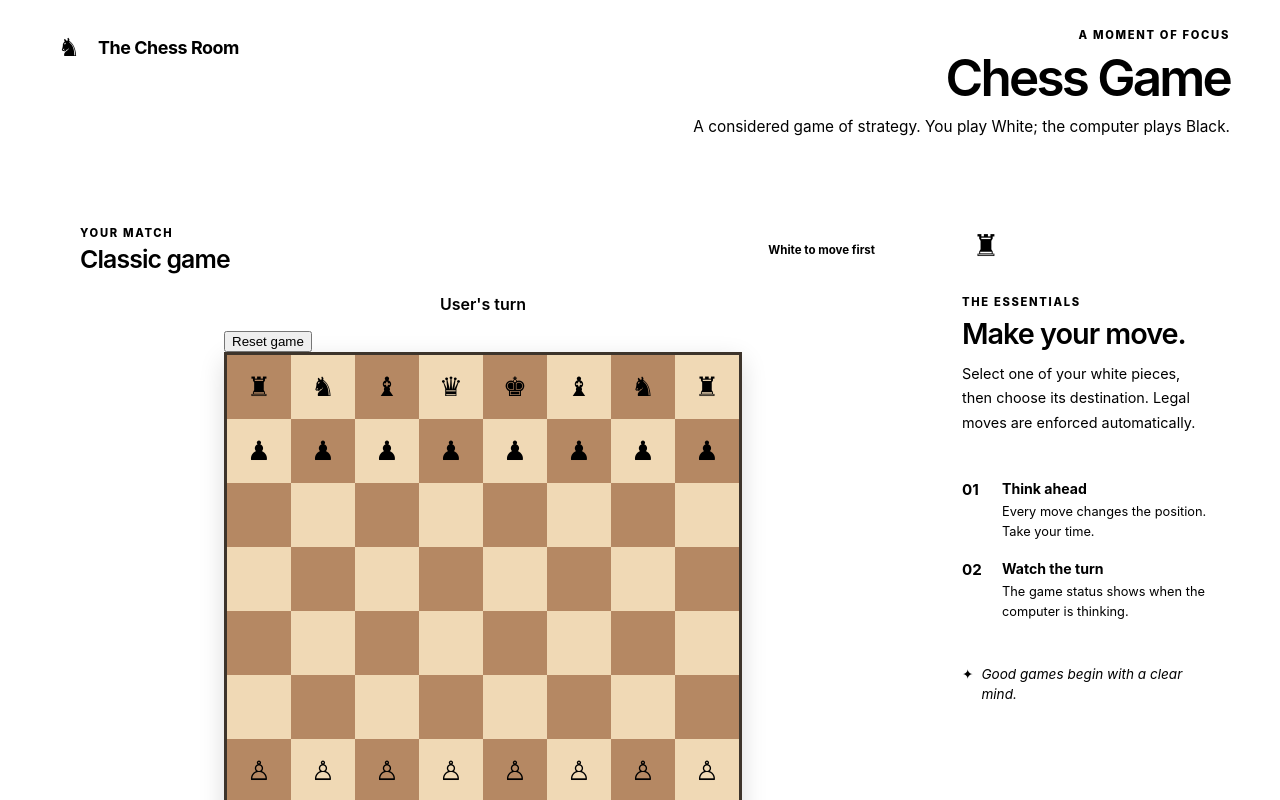
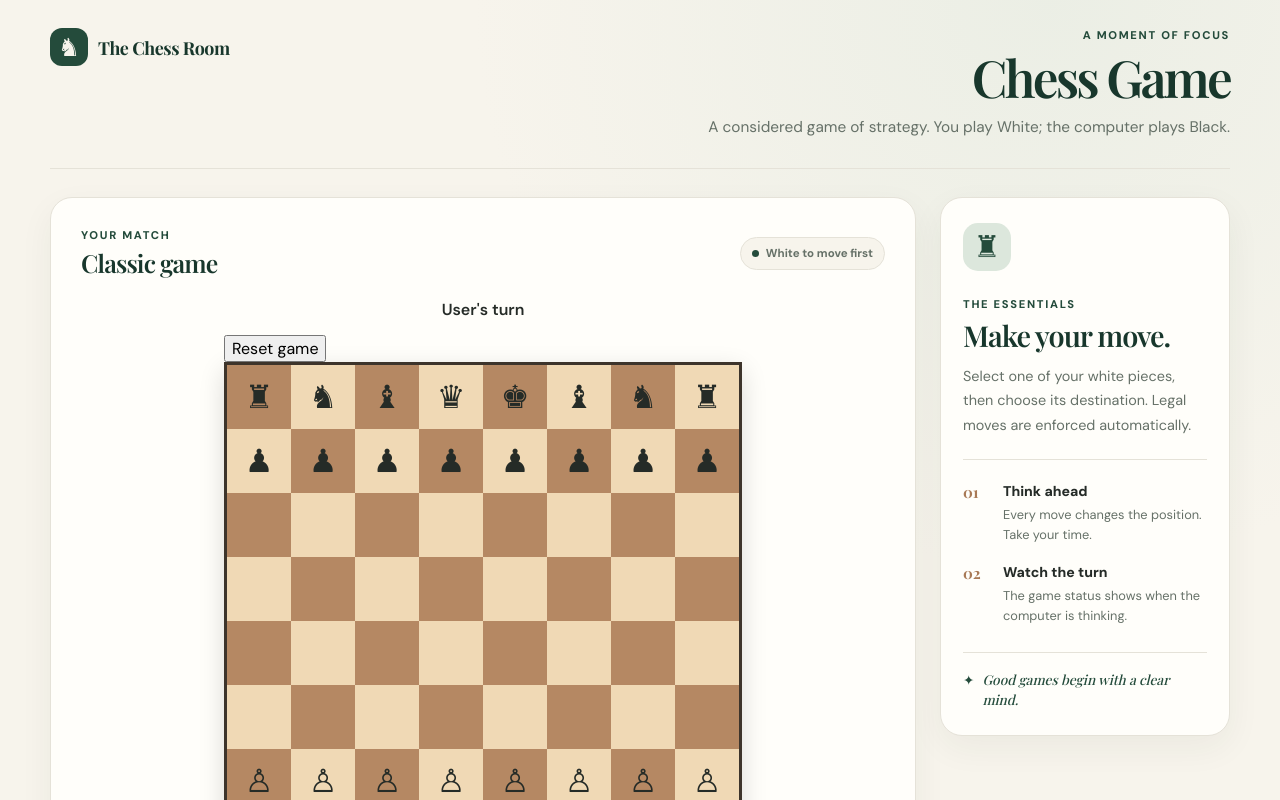
Before and after one commit to Pariram140/Chess-game, a React (Create React App) app: page / in a window 1280 px wide. Shown: the top 800 px of the page. Built offline with nearby package versions, Linux system fonts and the light colour scheme.

Commit message:
style(ui): define refined classic design tokens

```diff
--- a/src/index.css
+++ b/src/index.css
@@ -1,13 +1,5 @@
-body {
-  margin: 0;
-  font-family: -apple-system, BlinkMacSystemFont, 'Segoe UI', 'Roboto', 'Oxygen',
-    'Ubuntu', 'Cantarell', 'Fira Sans', 'Droid Sans', 'Helvetica Neue',
-    sans-serif;
-  -webkit-font-smoothing: antialiased;
-  -moz-osx-font-smoothing: grayscale;
-}
-
-code {
-  font-family: source-code-pro, Menlo, Monaco, Consolas, 'Courier New',
-    monospace;
-}
+@import url('https://fonts.googleapis.com/css2?family=DM+Sans:wght@400;500;600;700;800&family=Playfair+Display:wght@500;600;700&display=swap');
+:root{color-scheme:light;--forest:#244b3b;--forest-deep:#18372c;--ivory:#f7f4ec;--surface:#fffefa;--sage:#dce7dc;--walnut:#a87955;--board-light:#eadcc3;--board-dark:#8eaa8b;--text-main:#252b27;--text-muted:#667168;--border-subtle:#e5e2d8;--focus-ring:#1e5c45;--radius-lg:16px;--radius-xl:22px;--shadow-card:0 12px 34px rgba(32,55,42,.055);--font-body:'DM Sans',-apple-system,BlinkMacSystemFont,'Segoe UI',sans-serif;--font-display:'Playfair Display',Georgia,serif}
+*{box-sizing:border-box}html{min-width:320px;background:var(--ivory)}body{margin:0;min-width:320px;background:radial-gradient(ellipse at 82% 0%,rgba(220,231,220,.44),transparent 36rem),var(--ivory);color:var(--text-main);font-family:var(--font-body);-webkit-font-smoothing:antialiased;-moz-osx-font-smoothing:grayscale}
+button,input,select,textarea{font:inherit}button{touch-action:manipulation}button:focus-visible,a:focus-visible{outline:3px solid var(--focus-ring);outline-offset:3px}
+code{font-family:source-code-pro,Menlo,Monaco,Consolas,'Courier New',monospace}
```
